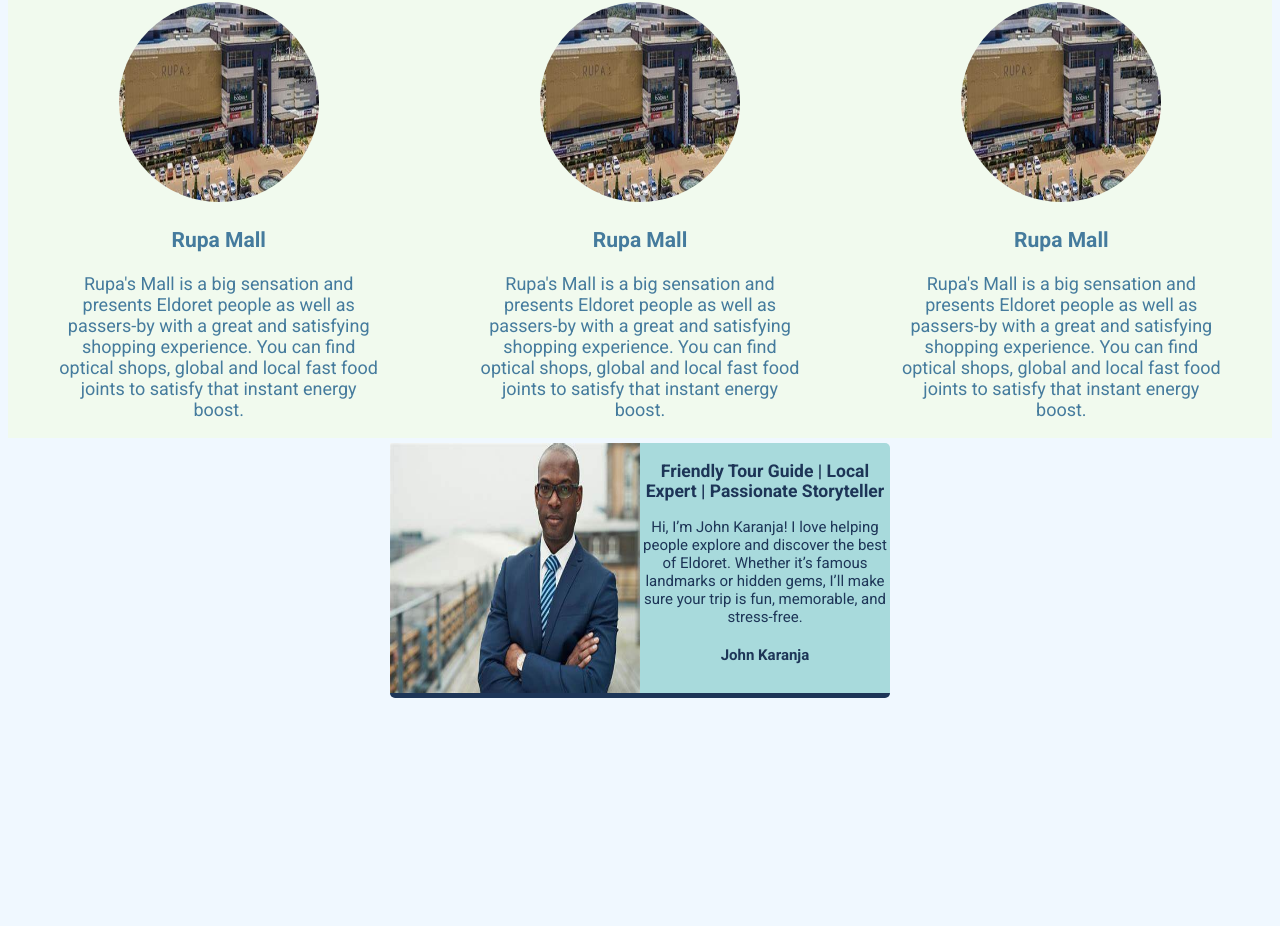
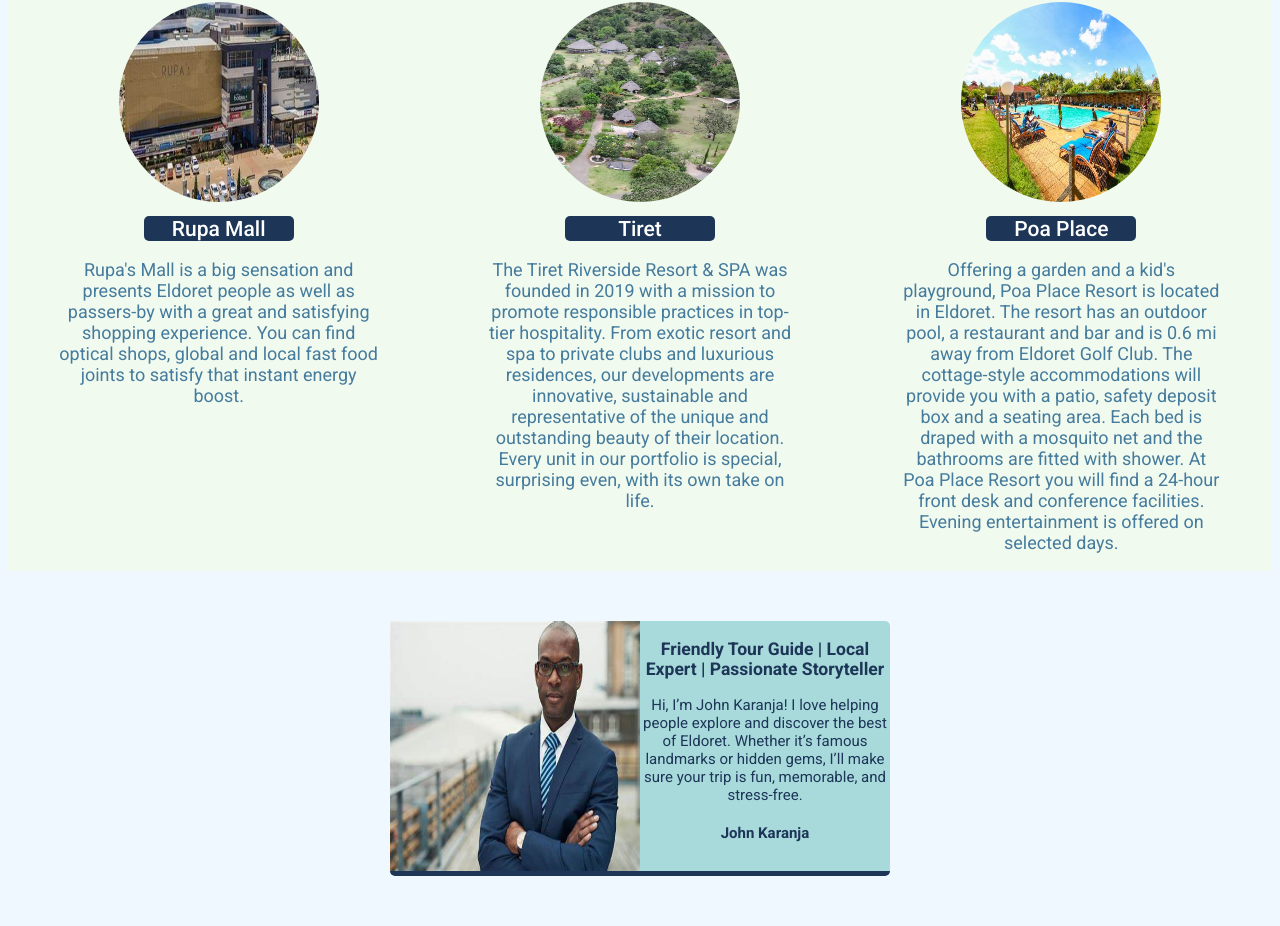
Before and after one commit to nginyo/Visit-Eldoret, a plain HTML site: page index.html in a window 1280 px wide. Shown: the part 480-1406 px from the top of the page. Before the commit the page ends 1186 px from the top, so only its background shows below. Drawn offline with Linux system fonts and the light colour scheme; a web font is replaced by a local one.

Commit message:
few changes

```diff
--- a/index.html
+++ b/index.html
@@ -31,19 +31,25 @@
         </div>
 
         <div class="activity">
-            <img src="images/rupa.jpeg">
-            <h3>Rupa Mall</h3>
-            <p>Rupa's Mall is a big sensation and presents Eldoret people as well as passers-by with a great and
-                satisfying shopping experience. You can find optical shops, global and local fast food joints to satisfy
-                that instant energy boost.</p>
+            <img src="images/tiret.webp">
+            <h3>Tiret</h3>
+            <p>The Tiret Riverside Resort & SPA was founded in 2019 with a mission to promote responsible practices in
+                top-tier hospitality. From exotic resort and spa to private clubs and luxurious residences, our
+                developments are innovative, sustainable and representative of the unique and outstanding beauty of
+                their location. Every unit in our portfolio is special, surprising even, with its own take on life.</p>
         </div>
 
         <div class="activity">
-            <img src="images/rupa.jpeg">
-            <h3>Rupa Mall</h3>
-            <p>Rupa's Mall is a big sensation and presents Eldoret people as well as passers-by with a great and
-                satisfying shopping experience. You can find optical shops, global and local fast food joints to satisfy
-                that instant energy boost.</p>
+            <img src="images/poa.jpg">
+            <h3>Poa Place</h3>
+            <p>Offering a garden and a kid's playground, Poa Place Resort is located in Eldoret. The resort has an
+                outdoor pool, a restaurant and bar and is 0.6 mi away from Eldoret Golf Club.
+
+                The cottage-style accommodations will provide you with a patio, safety deposit box and a seating area.
+                Each bed is draped with a mosquito net and the bathrooms are fitted with shower.
+
+                At Poa Place Resort you will find a 24-hour front desk and conference facilities. Evening entertainment
+                is offered on selected days.</p>
         </div>
     </div>
 
--- a/style.css
+++ b/style.css
@@ -45,11 +45,13 @@ body {
   background-color: #f1faee;
   text-align: center;
   display: flex;
+  justify-content: center;
   color: #457b9d;
+  align-items: center;
+  flex-direction: row;
+  align-items: start;
 }
 #activity-heading {
-  background-color: #f1faee;
-  display: block;
   margin-top: 0;
   margin-bottom: 0;
   color: #457b9d;
@@ -63,6 +65,16 @@ body {
   padding-top: 12px;
   font-size: 18px;
   margin: 0 50px;
+  width: 500px;
+}
+.activity h3 {
+  font-weight: 500;
+  background-color: #1d3557;
+  color: #ffffff;
+  width: 150px;
+  border-radius: 5px;
+  text-align: center;
+  margin: 10px auto;
 }
 .activity img {
   width: 200px;
@@ -74,7 +86,7 @@ body {
   width: 500px;
   display: flex;
   justify-content: center;
-  margin: 5px auto;
+  margin: 50px auto;
   height: 250px;
   font-size: 15px;
   border-bottom: 5px solid #1d3557;
```
Also changed, not shown: images/poa.jpg (added), images/tiret.webp (added).
